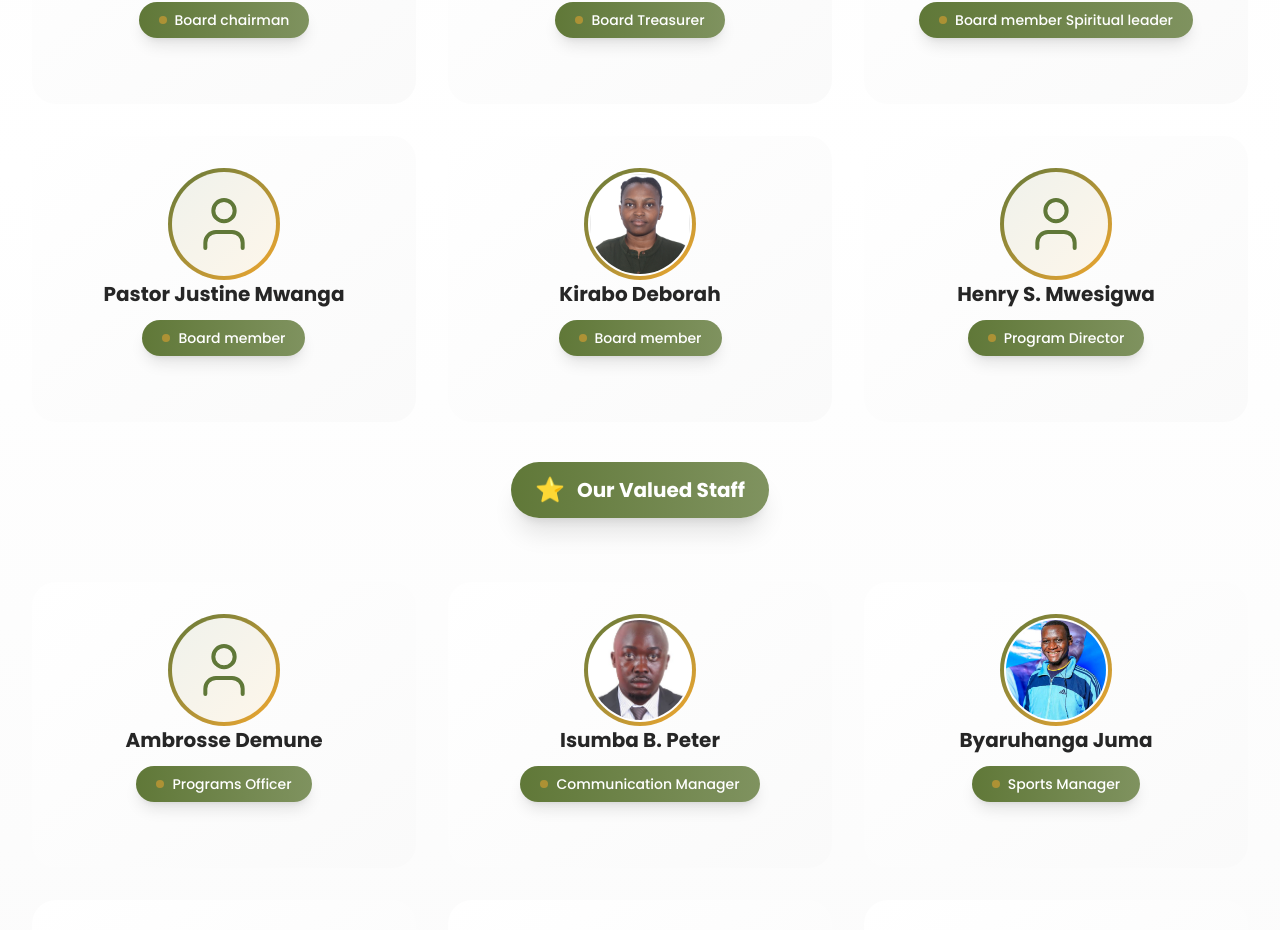
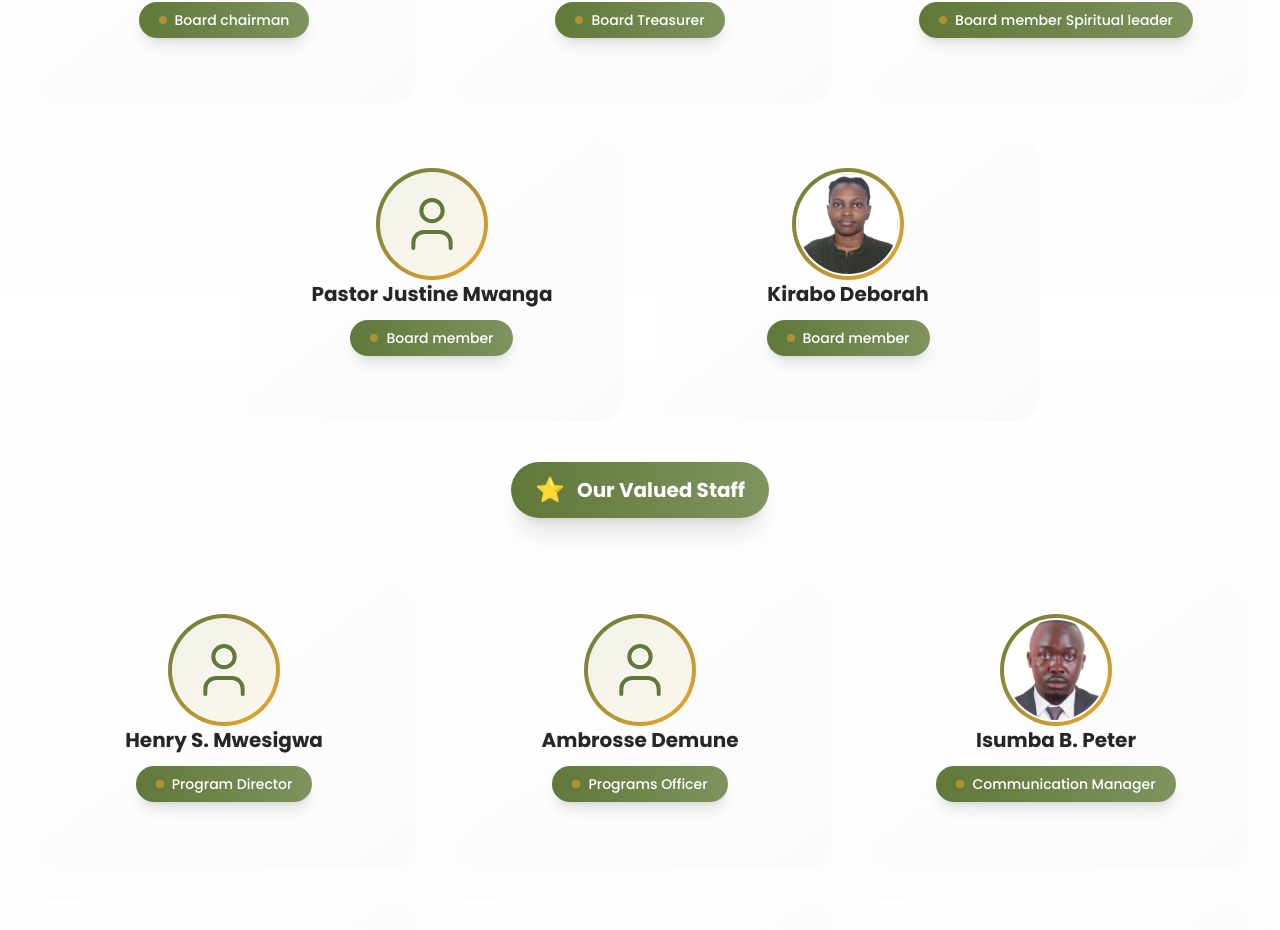
Before and after one commit to PierreKas/gca-website, a React (Vite) app: page / in a window 1280 px wide. Shown: the part 5554-6484 px from the top of the page. Built offline with nearby package versions, Linux system fonts and the light colour scheme.

Commit message:
henry role

```diff
--- a/src/component/Team.jsx
+++ b/src/component/Team.jsx
@@ -1,271 +1,13 @@
-// import React, { useState } from "react";
-// import { team } from "../constants";
-// import { User } from "lucide-react";
-
-// const Team = () => {
-//   const [hoveredCard, setHoveredCard] = useState(null);
-
-//   const founder = team.slice(0, 2);
-//   const board = team.slice(2, 8);
-//   const staff = team.slice(8);
-
-//   const TeamCard = ({ member, index, featured = false }) => {
-//     const isHovered = hoveredCard === index;
-
-//     return (
-//       <div
-//         className={`${featured ? "col-span-full max-w-2xl mx-auto" : ""} group`}
-//         onMouseEnter={() => setHoveredCard(index)}
-//         onMouseLeave={() => setHoveredCard(null)}
-//       >
-//         <div className="relative bg-gradient-to-br from-white to-neutral-50 rounded-3xl overflow-hidden">
-//           <div
-//             className={`absolute inset-0 bg-gradient-to-br from-[#607838]/10 via-transparent to-[#F4A82D]/10 opacity-0 group-hover:opacity-100 transition-opacity duration-500`}
-//           ></div>
-
-//           <div className="relative p-8">
-//             <div
-//               className={`flex ${
-//                 featured
-//                   ? "flex-col md:flex-row items-center gap-8"
-//                   : "flex-col items-center text-center"
-//               }`}
-//             >
-//               <div className="relative flex-shrink-0">
-//                 <div
-//                   className={`absolute inset-0 rounded-full bg-gradient-to-br from-[#607838] to-[#F4A82D] ${
-//                     isHovered ? "animate-spin" : ""
-//                   }`}
-//                   style={{ animationDuration: "3s" }}
-//                 ></div>
-//                 <div className="absolute inset-1 rounded-full bg-white"></div>
-//                 {/* <User
-//                   className={`relative ${
-//                     featured ? "w-32 h-32 md:w-40 md:h-40" : "w-28 h-28"
-//                   } rounded-full object-cover p-1.5 text-[#F4A82D] `}
-//                   // size={10}
-//                 /> */}
-//                 <img
-//                   className={`relative ${
-//                     featured ? "w-32 h-32 md:w-40 md:h-40" : "w-28 h-28"
-//                   } rounded-full object-cover p-1.5`}
-//                   src={member.image}
-//                   alt={member.user}
-//                 />
-//                 {/* <div className="absolute bottom-2 right-2 w-5 h-5 bg-[#607838] rounded-full border-4 border-white shadow-lg animate-pulse"></div> */}
-//               </div>
-
-//               <div
-//                 className={`flex-1 ${
-//                   featured ? "lg:text-left" : "text-center"
-//                 }`}
-//               >
-//                 <div className="space-y-3">
-//                   <h4
-//                     className={`${
-//                       featured ? "text-2xl" : "text-xl"
-//                     } font-bold text-neutral-800 group-hover:text-[#607838] transition-colors duration-300`}
-//                   >
-//                     {member.user}
-//                   </h4>
-
-//                   <div className="inline-flex items-center gap-2 px-5 py-2 bg-gradient-to-r from-[#607838] to-[#607838]/80 rounded-full shadow-lg">
-//                     <div className="w-2 h-2 bg-[#F4A82D] rounded-full animate-pulse"></div>
-//                     <span className="text-white font-medium text-sm">
-//                       {member.role}
-//                     </span>
-//                   </div>
-
-//                   <p
-//                     className={`${
-//                       featured ? "text-lg" : "text-base"
-//                     } text-neutral-600 leading-relaxed mt-4`}
-//                   >
-//                     {member.text}
-//                   </p>
-//                 </div>
-//               </div>
-//             </div>
-//           </div>
-
-//           <div className="h-1.5 bg-gradient-to-r from-[#607838] via-[#F4A82D] to-[#607838] transform scale-x-0 group-hover:scale-x-100 transition-transform duration-500 origin-left"></div>
-//         </div>
-//       </div>
-//     );
-//   };
-
-//   return (
-//     <div className="min-h-screen bg-gradient-to-b from-neutral-50 via-white to-neutral-50 py-20">
-//       <div className=" mx-auto px-4">
-//         {/* Hero Section */}
-//         <div className="text-center mb-10 relative">
-//           <div className="absolute inset-0 flex items-center justify-center opacity-5">
-//             <div className="w-96 h-96 bg-[#607838] rounded-full blur-3xl"></div>
-//           </div>
-//           <h2 className="relative text-2xl sm:text-3xl lg:text-4xl font-black mb-6">
-//             <span className="bg-gradient-to-r from-[#607838] via-[#607838] to-[#F4A82D] bg-clip-text text-transparent">
-//               Meet Our Team
-//             </span>
-//           </h2>
-//           <p className="text-xl text-neutral-600 max-w-2xl mx-auto">
-//             The brilliant minds behind our success
-//           </p>
-//         </div>
-
-//         {/* Founder Section */}
-//         <div className="mb-10">
-//           <div className="text-center mb-8">
-//             <div className="inline-flex items-center gap-3 px-6 py-3 bg-gradient-to-r from-[#607838] to-[#607838]/80 rounded-full shadow-xl mb-8">
-//               <span className="text-2xl">👑</span>
-//               <h3 className="text-xl font-bold text-white">Our Founder</h3>
-//             </div>
-//           </div>
-//           <div className="flex flex-col lg:flex-row items-center justify-center gap-8 w-full text-center">
-//             {founder.map((member, index) => (
-//               <TeamCard
-//                 key={index}
-//                 member={member}
-//                 index={`founder-${index}`}
-//                 featured={true}
-//               />
-//             ))}
-//           </div>
-//         </div>
-
-//         {/* Board Section */}
-//         <div className="mb-10">
-//           <div className="text-center mb-10">
-//             <div className="inline-flex items-center gap-3 px-6 py-3 bg-gradient-to-r from-[#607838] to-[#607838]/80 rounded-full shadow-xl mb-8">
-//               <span className="text-2xl">🎯</span>
-//               <h3 className="text-xl font-bold text-white">Our Board</h3>
-//             </div>
-//           </div>
-//           <div className="flex flex-col lg:flex-row items-center justify-center gap-8 w-full">
-//             {board.map((member, index) => (
-//               <div
-//                 key={index}
-//                 className="w-full max-w-sm md:max-w-md lg:max-w-4xl"
-//               >
-//                 <TeamCard member={member} index={`board-${index}`} />
-//               </div>
-//             ))}
-//           </div>
-//         </div>
-
-//         {/* Staff Section */}
-//         <div className="mb-10">
-//           <div className="text-center mb-8">
-//             <div className="inline-flex items-center gap-3 px-6 py-3 bg-gradient-to-r from-[#607838] to-[#607838]/80 rounded-full shadow-xl mb-8">
-//               <span className="text-2xl">⭐</span>
-//               <h3 className="text-xl font-bold text-white">Our Valued Staff</h3>
-//             </div>
-//           </div>
-//           <div
-//             //  className="grid gap-8 grid-cols-1 md:grid-cols-2 lg:grid-cols-3"
-//             className="flex flex-col lg:flex-row items-center justify-center gap-8 w-full"
-//           >
-//             {staff.map((member, index) => (
-//               <div
-//                 key={index}
-//                 className="w-full max-w-sm md:max-w-md lg:max-w-96"
-//               >
-//                 <TeamCard member={member} index={`staff-${index}`} />
-//               </div>
-//             ))}
-//           </div>
-//         </div>
-//       </div>
-//     </div>
-//   );
-// };
-
-// export default Team;
 import React, { useState } from "react";
 import { User } from "lucide-react";
 import { team } from "../constants";
-
-// // Sample team data for demonstration
-// const team = [
-//   {
-//     user: "John Doe",
-//     role: "Founder & CEO",
-//     text: "Leading the vision",
-//     image:
-//       "https://images.unsplash.com/photo-1472099645785-5658abf4ff4e?w=400&q=80",
-//   },
-//   {
-//     user: "Jane Smith",
-//     role: "Co-Founder",
-//     text: "Building the future",
-//     image: "",
-//   },
-//   {
-//     user: "Mike Johnson",
-//     role: "Board Member",
-//     text: "Strategic advisor",
-//     image:
-//       "https://images.unsplash.com/photo-1500648767791-00dcc994a43e?w=400&q=80",
-//   },
-//   {
-//     user: "Sarah Williams",
-//     role: "Board Member",
-//     text: "Operations expert",
-//     image: "",
-//   },
-//   {
-//     user: "Tom Brown",
-//     role: "Board Member",
-//     text: "Finance specialist",
-//     image:
-//       "https://images.unsplash.com/photo-1507003211169-0a1dd7228f2d?w=400&q=80",
-//   },
-//   {
-//     user: "Emily Davis",
-//     role: "Board Member",
-//     text: "Marketing guru",
-//     image: "",
-//   },
-//   {
-//     user: "David Wilson",
-//     role: "Board Member",
-//     text: "Tech innovator",
-//     image:
-//       "https://images.unsplash.com/photo-1519345182560-3f2917c472ef?w=400&q=80",
-//   },
-//   {
-//     user: "Lisa Anderson",
-//     role: "Board Member",
-//     text: "Community builder",
-//     image: "",
-//   },
-//   {
-//     user: "Chris Taylor",
-//     role: "Program Manager",
-//     text: "Executing excellence",
-//     image:
-//       "https://images.unsplash.com/photo-1506794778202-cad84cf45f1d?w=400&q=80",
-//   },
-//   {
-//     user: "Anna Martinez",
-//     role: "Communications Lead",
-//     text: "Telling our story",
-//     image: "",
-//   },
-//   {
-//     user: "James Lee",
-//     role: "Field Coordinator",
-//     text: "On the ground impact",
-//     image:
-//       "https://images.unsplash.com/photo-1504593811423-6dd665756598?w=400&q=80",
-//   },
-// ];
 
 const Team = () => {
   const [hoveredCard, setHoveredCard] = useState(null);
 
   const founder = team.slice(0, 2);
-  const board = team.slice(2, 8);
-  const staff = team.slice(8);
+  const board = team.slice(2, 7);
+  const staff = team.slice(7);
 
   const TeamCard = ({ member, index, featured = false }) => {
     const isHovered = hoveredCard === index;
```
